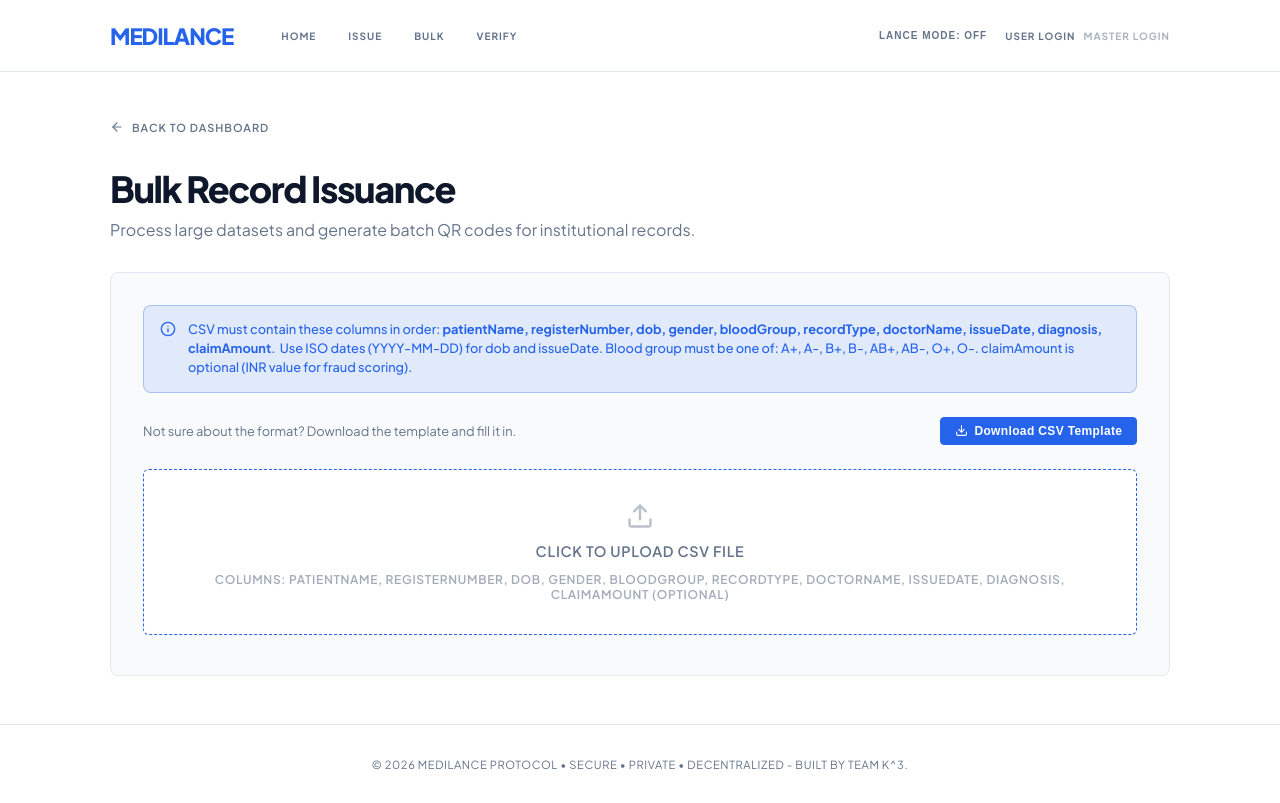
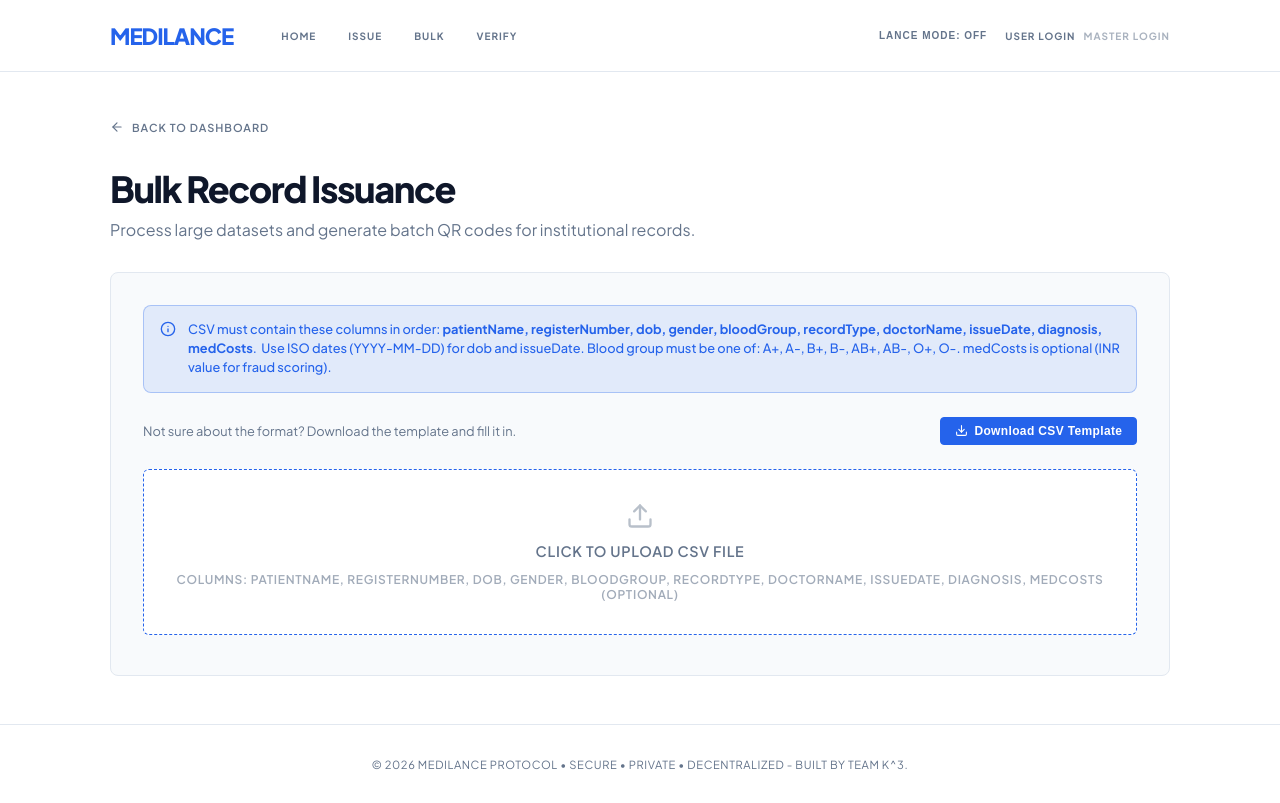
Before and after one commit to realksquare/medilance, a React (Vite) app in the folder client/: page /bulk in a window 1280 px wide. Built offline with nearby package versions, Linux system fonts and the light colour scheme.

Commit message:
refactor claimAmount to medCosts across site

```diff
--- a/client/src/components/BulkUpload.jsx
+++ b/client/src/components/BulkUpload.jsx
@@ -15,7 +15,7 @@ const CSV_FIELDS = [
   'doctorName',
   'issueDate',
   'diagnosis',
-  'claimAmount',
+  'medCosts',
 ];
 
 const CSV_PLACEHOLDER_ROW = [
@@ -115,7 +115,7 @@ export default function BulkUpload() {
             <span>
               CSV must contain these columns in order:&nbsp;
               <strong>{CSV_FIELDS.join(', ')}</strong>.&nbsp;
-              Use ISO dates (YYYY-MM-DD) for dob and issueDate. Blood group must be one of: A+, A-, B+, B-, AB+, AB-, O+, O-. claimAmount is optional (INR value for fraud scoring).
+              Use ISO dates (YYYY-MM-DD) for dob and issueDate. Blood group must be one of: A+, A-, B+, B-, AB+, AB-, O+, O-. medCosts is optional (INR value for fraud scoring).
             </span>
           </div>
 
@@ -147,7 +147,7 @@ export default function BulkUpload() {
               </span>
               {!csvFile && (
                 <span style={{ fontSize: '0.75rem', opacity: 0.6 }}>
-                  Columns: patientName, registerNumber, dob, gender, bloodGroup, recordType, doctorName, issueDate, diagnosis, claimAmount (optional)
+                  Columns: patientName, registerNumber, dob, gender, bloodGroup, recordType, doctorName, issueDate, diagnosis, medCosts (optional)
                 </span>
               )}
             </label>
--- a/client/src/components/CreateRecord.jsx
+++ b/client/src/components/CreateRecord.jsx
@@ -12,7 +12,7 @@ export default function CreateRecord() {
     registerNumber: '', bloodGroup: '', existingConditions: 'None',
     contactNumber: '', address: '', recordType: '',
     diagnosis: '', doctorName: '', issueDate: new Date().toISOString().split('T')[0], issuerName: '',
-    claimAmount: ''
+    medCosts: ''
   });
   const [file, setFile] = useState(null);
   const [qrCode, setQrCode] = useState(null);
@@ -214,7 +214,7 @@ export default function CreateRecord() {
                 <div>
                   <label>Procedure / Consultation / Medication Costs (INR) <span style={{ fontWeight: 400, color: 'var(--text-muted)', fontSize: '0.8em' }}>optional, for fraud scoring</span></label>
                   <input
-                    name="claimAmount"
+                    name="medCosts"
                     type="number"
                     min="0"
                     step="1"
```
Also changed, not shown: 1 other file (tests, documents, lock files or other folders).
